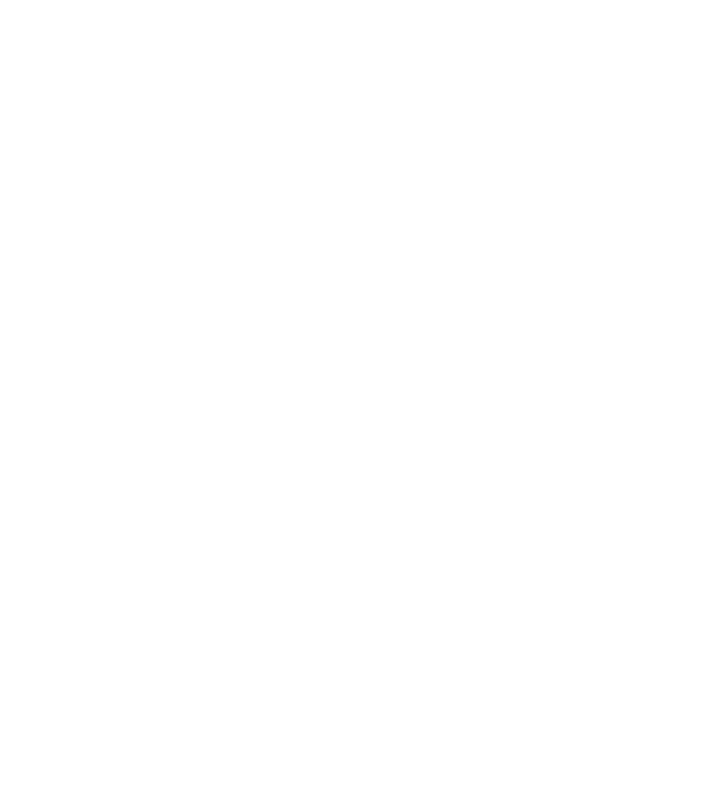
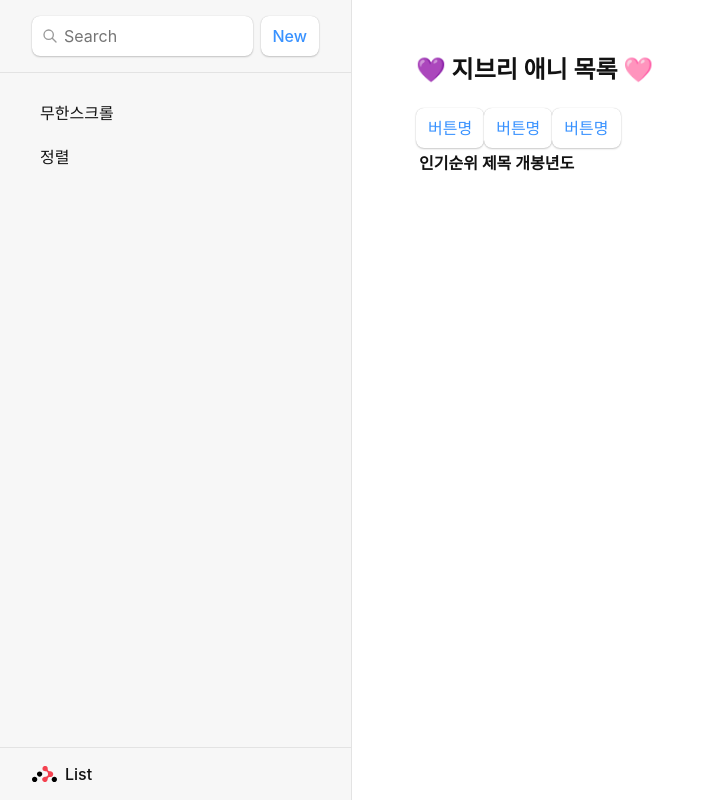
Before and after one commit to SeoHee3478/tea-code, a React (Vite) app in the folder app/: page /sort in a window 1280 px wide. Before the commit this address had no page. Shown: the whole page, without its empty margins (0-715 px from the left). Built offline with nearby package versions, Linux system fonts and the light colour scheme.

Commit message:
Rename: sort 파일 이동 중

```diff
--- a/app/src/main.jsx
+++ b/app/src/main.jsx
@@ -8,6 +8,7 @@
 } from "./routes/root";
 import ErrorPage from "./error-page";
 import InfiniteScroll from "./pages/InfiniteScroll";
+import Sort from "./pages/Sort";
 
 const router = createBrowserRouter([
   {
@@ -21,6 +22,10 @@
         path: "infinite-scroll",
         element: <InfiniteScroll />,
       },
+      {
+        path: "sort",
+        element: <Sort />,
+      },
     ],
   },
 ]);
--- /dev/null
+++ b/app/src/pages/Sort/index.jsx
@@ -0,0 +1,39 @@
+const Sort = () => {
+  // 상태값 추가
+
+  // useEffect를 사용하여 버튼 값에 따른 정렬 조건 추가
+
+  return (
+    <>
+      <article>
+        <h1>💜 지브리 애니 목록 🩷</h1>
+        {/* 정렬 버튼 */}
+        <div className="btn">
+          <button type="button">버튼명</button>
+          <button type="button">버튼명</button>
+          <button type="button">버튼명</button>
+        </div>
+
+        {/* 목록 리스트(테이블) */}
+        <table>
+          <thead>
+            <tr>
+              <th>인기순위</th>
+              <th>제목</th>
+              <th>개봉년도</th>
+            </tr>
+          </thead>
+          <tbody>
+            <tr key="1">
+              <td></td>
+              <td></td>
+              <td></td>
+            </tr>
+          </tbody>
+        </table>
+      </article>
+    </>
+  );
+};
+
+export default Sort;
--- a/app/src/routes/root.jsx
+++ b/app/src/routes/root.jsx
@@ -38,7 +38,7 @@
               <Link to={`infinite-scroll`}>무한스크롤</Link>
             </li>
             <li>
-              <Link to={`contacts/2`}>Your Friend</Link>
+              <Link to={`sort`}>정렬</Link>
             </li>
           </ul>
         </nav>
```
